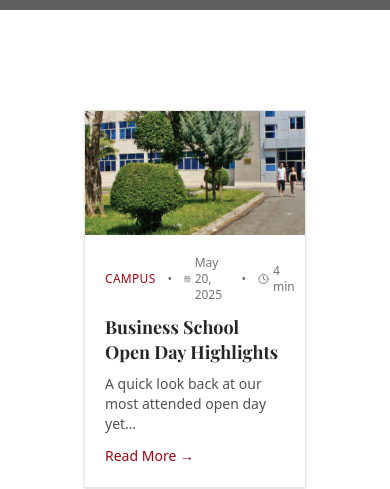
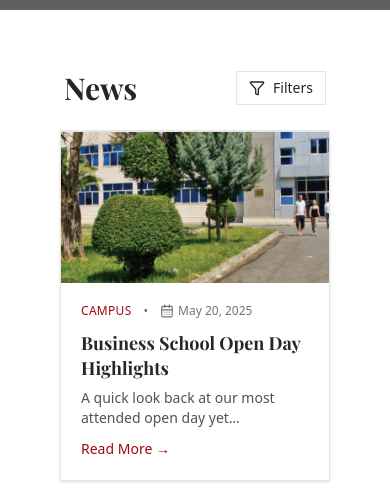
Before and after one commit to ecerri22/fbl-web, a Next.js app: page /news in a window 390 px wide. Shown: the part 255-744 px from the top of the page. Built offline with nearby package versions, Linux system fonts and the light colour scheme; grey boxes are pictures that could not be loaded.

Commit message:
news pages responsive

```diff
--- a/src/app/news/page.tsx
+++ b/src/app/news/page.tsx
@@ -1,13 +1,20 @@
 "use client";
 
-import { useMemo, useState } from "react";
+import { useMemo, useState, useEffect } from "react";
 import Image from "next/image";
-import Link from "next/link";
 import PageWrapper from "@/components/PageWrapper";
-import { CalendarDays, Clock, Search, ChevronLeft, ChevronRight, ArrowLeft, Tag } from "lucide-react";
+import {
+  CalendarDays,
+  Search,
+  ChevronLeft,
+  ChevronRight,
+  ArrowLeft,
+  Tag,
+  Filter,
+} from "lucide-react";
 import { newsData } from "@/data/newsData";
 
-type Post = typeof newsData[number];
+type Post = (typeof newsData)[number];
 const POSTS_PER_PAGE = 4;
 
 export default function NewsPage() {
@@ -15,14 +22,29 @@ export default function NewsPage() {
   const [activeCat, setActiveCat] = useState<string>("All");
   const [page, setPage] = useState(1);
   const [selectedPost, setSelectedPost] = useState<Post | null>(null);
+  const [filtersOpen, setFiltersOpen] = useState(false);
 
-  // Categories for pills
+  // category list (with "All")
   const categories = useMemo(() => {
     const set = new Set<string>(["All"]);
     newsData.forEach((p) => set.add(p.category));
     return Array.from(set);
   }, []);
 
+  // category counts (perf)
+  const categoryCounts = useMemo(() => {
+    const counts: Record<string, number> = { All: newsData.length };
+    for (const p of newsData) counts[p.category] = (counts[p.category] || 0) + 1;
+    return counts;
+  }, []);
+
+  // unique tags
+  const allTags = useMemo(
+    () => Array.from(new Set(newsData.flatMap((p) => p.tags ?? []))),
+    []
+  );
+
+  // filtered + sorted posts
   const filtered = useMemo(() => {
     const needle = q.trim().toLowerCase();
     return newsData
@@ -42,20 +64,146 @@ export default function NewsPage() {
   const start = (page - 1) * POSTS_PER_PAGE;
   const current = filtered.slice(start, start + POSTS_PER_PAGE);
 
-  if (page > totalPages && totalPages > 0) setPage(1);
+  // guard against out-of-range page after filters/search change
+  useEffect(() => {
+    if (page > totalPages && totalPages > 0) setPage(1);
+  }, [page, totalPages]);
 
   return (
     <PageWrapper>
-      <main className="text-neutral-800 max-w-7xl mx-auto space-y-24 px-6 md:px-0 py-10">
-        <section className="grid grid-rows-1 lg:grid-cols-12 gap-10">
-          {/* Left side */}
-          <div className="lg:col-span-8 space-y-8">
+      <div className="text-neutral-800">
+        {/* Mobile filter bar (≤1024px) */}
+        <div className="lg:hidden sticky top-0 z-10 bg-white/90 backdrop-blur border-b border-neutral-200">
+          <div className="flex items-center justify-between px-1 pb-6">
+            <h2 className="font-playfair font-semibold text-3xl">News</h2>
+            <button
+              onClick={() => setFiltersOpen((v) => !v)}
+              aria-expanded={filtersOpen}
+              aria-controls="mobile-filters"
+              className="inline-flex items-center gap-2 text-sm border border-neutral-200 px-3 py-1.5"
+            >
+              <Filter className="w-4 h-4" />
+              Filters
+            </button>
+          </div>
+
+          {filtersOpen && (
+            <div id="mobile-filters" className="px-1 py-3 space-y-4">
+              {/* Search */}
+              <div className="border border-neutral-200 p-3 bg-white shadow-sm">
+                <div className="relative">
+                  <Search className="absolute left-3 top-1/2 -translate-y-1/2 w-4 h-4 text-neutral-400" />
+                  <input
+                    value={q}
+                    onChange={(e) => {
+                      setQ(e.target.value);
+                      setPage(1);
+                      setSelectedPost(null);
+                    }}
+                    placeholder="Search news…"
+                    className="w-full border border-neutral-200 pl-9 pr-3 py-2 text-sm focus:outline-none focus:ring-1 focus:ring-red-800"
+                  />
+                </div>
+              </div>
+
+              {/* Categories as horizontal pills */}
+              <div className="border border-neutral-200 p-3 bg-neutral-50 shadow-sm">
+                <h3 className="text-sm font-semibold mb-2 font-playfair">Category</h3>
+                <div className="flex gap-2 overflow-x-auto snap-x snap-mandatory">
+                  {categories.map((cat) => {
+                    const active = activeCat === cat;
+                    return (
+                      <button
+                        key={cat}
+                        onClick={() => {
+                          setActiveCat(cat);
+                          setPage(1);
+                          setSelectedPost(null);
+                        }}
+                        aria-pressed={active}
+                        className={[
+                          "snap-start whitespace-nowrap border px-3 py-1.5 text-xs",
+                          active
+                            ? "bg-red-800 text-white border-red-800"
+                            : "border-neutral-200 text-neutral-700 hover:border-neutral-300",
+                        ].join(" ")}
+                      >
+                        {cat}{" "}
+                        <span className={active ? "opacity-80" : "text-neutral-500"}>
+                          ({categoryCounts[cat] ?? 0})
+                        </span>
+                      </button>
+                    );
+                  })}
+                </div>
+              </div>
+
+              {/* Tags */}
+              <div className="border border-neutral-200 p-3 bg-white shadow-sm">
+                <h3 className="text-sm font-semibold mb-2 font-playfair">Tags</h3>
+                <div className="flex flex-wrap gap-2">
+                  {allTags.map((tag) => (
+                    <button
+                      key={tag}
+                      onClick={() => {
+                        setQ(tag);
+                        setPage(1);
+                        setSelectedPost(null);
+                      }}
+                      className="px-3 py-1 text-xs border border-neutral-200 hover:border-neutral-300"
+                    >
+                      #{tag}
+                    </button>
+                  ))}
+                </div>
+              </div>
+
+              {/* Bottom action bar (mobile filters) */}
+              <div className="sticky bottom-0 bg-white/95 backdrop-blur  px-2 py-3 flex items-end justify-between gap-3">
+                <button
+                  onClick={() => {
+                    setQ("");
+                    setActiveCat("All");
+                    setSelectedPost(null);
+                  }}
+                  className="text-sm text-neutral-600 underline"
+                >
+                  Clear
+                </button>
+
+                <div className="flex items-center gap-2">
+                  <button
+                    onClick={() => setFiltersOpen(false)}
+                    className="text-sm px-4 py-2 border border-neutral-300"
+                  >
+                    Close
+                  </button>
+                  <button
+                    onClick={() => setFiltersOpen(false)}
+                    className="text-sm px-4 py-2 bg-red-800 text-white hover:bg-red-700"
+                  >
+                    Show results ({filtered.length})
+                  </button>
+                </div>
+              </div>
+            </div>
+          )}
+        </div>
+
+        {/* Main content + desktop sidebar */}
+        <section className="grid grid-cols-1 lg:grid-cols-12 gap-10 sm:pt-8 lg:p-0">
+          {/* Main */}
+          <div className="order-2 lg:order-1 lg:col-span-8 space-y-8">
             {!selectedPost ? (
               <>
                 {/* Grid of posts */}
                 <div className="grid grid-cols-1 sm:grid-cols-2 gap-8 [grid-auto-rows:1fr]">
                   {current.map((post) => (
-                    <PostCard key={post.id} post={post} onReadMore={() => setSelectedPost(post)} />
+                    <PostCard
+                      key={post.id}
+                      post={post}
+                      onReadMore={() => setSelectedPost(post)}
+                    />
                   ))}
                 </div>
 
@@ -86,8 +234,8 @@ export default function NewsPage() {
             )}
           </div>
 
-          {/* Sidebar */}
-          <aside className="lg:col-span-4 space-y-8">
+          {/* Sidebar (desktop only) */}
+          <aside className="order-1 lg:order-2 hidden lg:block lg:col-span-4 space-y-8 lg:sticky lg:top-20">
             {/* Search */}
             <div className="border border-neutral-200 p-5 bg-white shadow-sm">
               <h3 className="text-lg font-playfair font-semibold mb-4">Search</h3>
@@ -109,16 +257,10 @@ export default function NewsPage() {
             {/* Categories */}
             <div className="border border-neutral-200 p-5 bg-neutral-50 shadow-sm">
               <h3 className="text-lg font-playfair font-semibold mb-4">Category</h3>
-
               <ul className="space-y-3">
                 {categories.map((cat) => {
-                  const count =
-                    cat === "All"
-                      ? newsData.length
-                      : newsData.filter((p) => p.category === cat).length;
-
                   const isActive = activeCat === cat;
-
+                  const count = categoryCounts[cat] ?? 0;
                   return (
                     <li key={cat}>
                       <button
@@ -135,23 +277,17 @@ export default function NewsPage() {
                             : "border-neutral-200 hover:border-neutral-300",
                         ].join(" ")}
                       >
-                        {/* left label */}
                         <span
                           className={[
                             "flex-1 text-left px-4 py-3 bg-white text-sm",
-                            isActive ? "text-red-800" : "text-neutral-600 group-hover:text-red-800",
+                            isActive
+                              ? "text-red-800"
+                              : "text-neutral-600 group-hover:text-red-800",
                           ].join(" ")}
                         >
                           {cat}
                         </span>
-
-                        {/* right count badge */}
-                        <span
-                          className={[
-                            "shrink-0 grid place-items-center w-12 text-xs font-semibold",
-                            "bg-red-800 text-white",
-                          ].join(" ")}
-                        >
+                        <span className="shrink-0 grid place-items-center w-12 text-xs font-semibold bg-red-800 text-white">
                           ({count})
                         </span>
                       </button>
@@ -165,7 +301,7 @@ export default function NewsPage() {
             <div className="border border-neutral-200 p-5 bg-white shadow-sm">
               <h3 className="text-lg font-playfair font-semibold mb-4">Tags</h3>
               <div className="flex flex-wrap gap-2">
-                {Array.from(new Set(newsData.flatMap((p) => p.tags ?? []))).map((tag) => (
+                {allTags.map((tag) => (
                   <button
                     key={tag}
                     onClick={() => {
@@ -182,30 +318,33 @@ export default function NewsPage() {
             </div>
           </aside>
         </section>
-      </main>
+      </div>
     </PageWrapper>
   );
 }
 
+/* ---------- Helpers & subcomponents ---------- */
+
 /* eslint-disable @typescript-eslint/no-explicit-any */
-function ArticleView({ post, onBack }: any ) {
+function ArticleView({ post, onBack }: { post: any; onBack: () => void }) {
   return (
     <div>
-      <div
+      <button
         onClick={onBack}
-        className="mb-10 flex flex-row gap-2 items-center text-neutral-600 hover:text-red-800 cursor-pointer"
+        className="mb-8 max-[640px]:my-5 inline-flex items-center gap-2 text-neutral-600 hover:text-red-800"
       >
         <ArrowLeft className="w-4 h-4" />
         <span className="text-sm">Back to News</span>
-      </div>
+      </button>
 
-      <div className="relative h-72 md:h-96 lg:h-[28rem] overflow-hidden rounded">
+      <div className="relative h-72 md:h-96 lg:h-[28rem] overflow-hidden ">
         <Image
           src={post.image}
           alt={post.title}
           fill
           className="object-cover"
           sizes="(min-width: 1024px) 896px, (min-width: 640px) 640px, 100vw"
+          priority
         />
       </div>
 
@@ -214,15 +353,12 @@ function ArticleView({ post, onBack }: any ) {
       </h1>
 
       <div className="mt-3 flex flex-wrap gap-4 text-sm text-neutral-500">
-        <span className="uppercase tracking-wide text-red-800 font-medium">{post.category}</span>
+        <span className="uppercase tracking-wide text-red-800 font-medium">
+          {post.category}
+        </span>
         <span className="inline-flex items-center gap-1">
           <CalendarDays size={16} /> {formatDate(post.date)}
         </span>
-        {!!post.readingTime && (
-          <span className="inline-flex items-center gap-1">
-            <Clock size={16} /> {post.readingTime} min
-          </span>
-        )}
       </div>
 
       <article className="prose max-w-none mt-8 text-neutral-800">
@@ -234,27 +370,43 @@ function ArticleView({ post, onBack }: any ) {
       {post.tags?.length ? (
         <div className="mt-8 flex flex-wrap items-center gap-2">
           <Tag size={16} className="text-neutral-500" />
-          {post.tags?.map((t: string) => (
+          {post.tags?.map((t: any) => (
             <span key={t} className="text-xs px-2 py-1 border border-neutral-200">
               #{t}
             </span>
           ))}
-
         </div>
       ) : null}
     </div>
   );
 }
-/* eslint-enable @typescript-eslint/no-explicit-any */
 
-/* eslint-disable @typescript-eslint/no-explicit-any */
-function PostCard({ post, onReadMore }: any ) {
+function PostCard({
+  post,
+  onReadMore,
+}: {
+  post: Post;
+  onReadMore: () => void;
+}) {
   return (
     <article className="h-full flex flex-col border border-neutral-200 bg-white shadow-sm hover:shadow-md transition overflow-hidden">
-      <div onClick={onReadMore} className="block relative aspect-[16/9] cursor-pointer">
-        <Image src={post.image} alt={post.title} fill className="object-cover" />
-      </div>
+      {/* Image */}
+      <button
+        onClick={onReadMore}
+        className="relative block aspect-[16/9] cursor-pointer"
+        aria-label={`Read more: ${post.title}`}
+      >
+        <Image
+          src={post.image}
+          alt={post.title}
+          fill
+          className="object-cover"
+          sizes="(min-width:1024px) 33vw, (min-width:640px) 50vw, 100vw"
+          loading="lazy"
+        />
+      </button>
 
+      {/* Body */}
       <div className="p-5 flex flex-1 flex-col">
         {/* Meta */}
         <div className="flex items-center gap-3 text-xs text-neutral-500">
@@ -263,42 +415,35 @@ function PostCard({ post, onReadMore }: any ) {
           <span className="inline-flex items-center gap-1">
             <CalendarDays size={14} /> {formatDate(post.date)}
           </span>
-          {!!post.readingTime && (
-            <>
-              <span>•</span>
-              <span className="inline-flex items-center gap-1">
-                <Clock size={14} /> {post.readingTime} min
-              </span>
-            </>
-          )}
         </div>
 
+        {/* Title (clamped to 2 lines) */}
         <h2
-          className="mt-3 text-lg inline font-playfair font-semibold leading-snug
-                     overflow-hidden text-ellipsis
-                     [display:-webkit-box] [-webkit-line-clamp:2] [-webkit-box-orient:vertical]
-                     min-h-[3.2rem]"
+          className="
+            mt-3 text-lg md:text-xl font-playfair font-semibold leading-snug
+            overflow-hidden text-ellipsis
+            [display:-webkit-box] [-webkit-line-clamp:2] [-webkit-box-orient:vertical]
+          "
         >
-          <span onClick={onReadMore} className="hover:underline cursor-pointer">
+          <button onClick={onReadMore} className="block text-left hover:underline">
             {post.title}
-          </span>
+          </button>
         </h2>
 
+        {/* Excerpt (clamped to 3 lines) */}
         <p
-          className="mt-2 text-sm text-neutral-600
-                     overflow-hidden text-ellipsis
-                     [display:-webkit-box] [-webkit-line-clamp:3] [-webkit-box-orient:vertical]
-                     min-h-[3.8rem]"
+          className="
+            mt-2 text-sm text-neutral-600
+            overflow-hidden text-ellipsis
+            [display:-webkit-box] [-webkit-line-clamp:3] [-webkit-box-orient:vertical]
+          "
         >
           {post.excerpt}
         </p>
 
-        {/* Footer link */}
+        {/* Footer */}
         <div className="mt-auto pt-2">
-          <button
-            onClick={onReadMore}
-            className="text-sm text-red-800 font-medium hover:underline"
-          >
+          <button onClick={onReadMore} className="text-sm text-red-800 font-medium hover:underline">
             Read More →
           </button>
         </div>
@@ -306,7 +451,6 @@ function PostCard({ post, onReadMore }: any ) {
     </article>
   );
 }
-/* eslint-enable @typescript-eslint/no-explicit-any */
 
 function formatDate(d: string) {
   const date = new Date(d);
```
